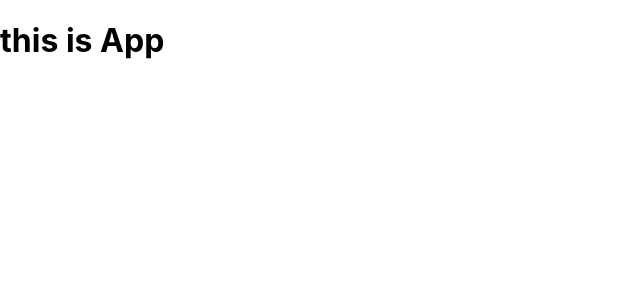
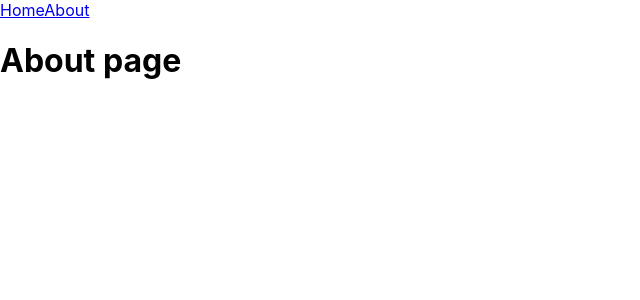
Before and after one commit to Sagva/radioapp, a React (Create React App) app: page /about in a window 1280 px wide. Shown: the top 300 px of the page, without its empty margins (0-640 px from the left). Built offline with nearby package versions, Linux system fonts and the light colour scheme.

Commit message:
Added Home, Navbar, About

```diff
--- a/src/App.js
+++ b/src/App.js
@@ -1,8 +1,16 @@
+import {BrowserRouter, Route} from 'react-router-dom'
+import Home from './pages/Home'
+import About from './pages/About'
+import Navbar from './components/Navbar'
 
 function App() {
   return (
     <div className="App">
-     <h1>this is App</h1>
+    <BrowserRouter>
+    <Navbar></Navbar>
+      <Route exact path='/' component={Home}/>
+      <Route exact path='/about' component={About}/>
+    </BrowserRouter>
     </div>
   );
 }
--- /dev/null
+++ b/src/components/Navbar.js
@@ -0,0 +1,12 @@
+import React from 'react'
+import {NavLink} from 'react-router-dom'
+
+function Navbar () {
+    return (
+        <div className='navbar'>
+            <NavLink to='/'>Home</NavLink>
+            <NavLink to='/about'>About</NavLink>
+        </div>
+    )
+}
+export default Navbar
--- /dev/null
+++ b/src/pages/About.js
@@ -0,0 +1,11 @@
+import React from 'react'
+
+function About () {
+    return (
+        <div>
+            <h1>About page</h1>
+        </div>
+    )
+}
+
+export default About
--- /dev/null
+++ b/src/pages/Home.js
@@ -0,0 +1,11 @@
+import React from 'react'
+
+function Home () {
+    return (
+        <div>
+            <h1>Home page</h1>
+        </div>
+    )
+}
+
+export default Home
```
